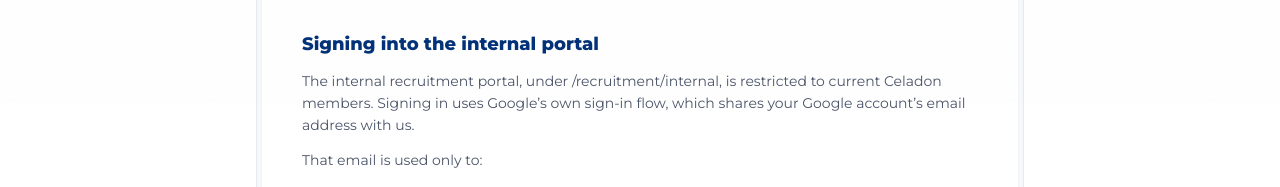
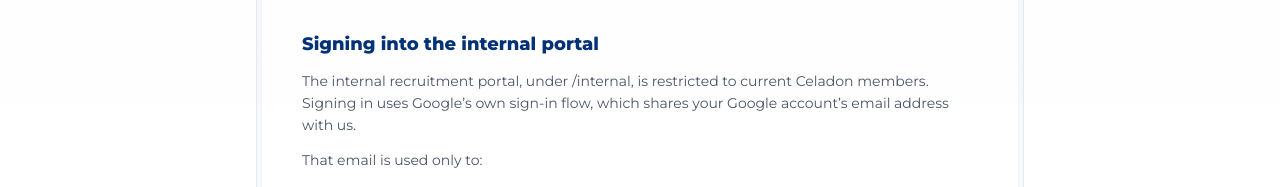
Before and after one commit to Koala3353/celadon-website, a Next.js app: page /privacy in a window 1280 px wide. Shown: the part 697-884 px from the top of the page. Built offline with nearby package versions, Linux system fonts and the light colour scheme.

Commit message:
Move internal recruitment portal from /recruitment/internal to /internal
Shorter path, and it reads more clearly as its own gated area rather
than a subsection of the public recruitment page.

```diff
--- a/src/app/privacy/page.tsx
+++ b/src/app/privacy/page.tsx
@@ -49,7 +49,7 @@
             <div data-reveal>
               <Section title="Signing into the internal portal">
                 <p>
-                  The internal recruitment portal, under /recruitment/internal, is
+                  The internal recruitment portal, under /internal, is
                   restricted to current Celadon members. Signing in uses Google&rsquo;s
                   own sign-in flow, which shares your Google account&rsquo;s email
                   address with us.
--- a/src/app/sitemap.ts
+++ b/src/app/sitemap.ts
@@ -56,7 +56,7 @@
     ...rest,
   }));
 
-  // Deliberately excluded: /recruitment/internal — members-only, marked
+  // Deliberately excluded: /internal — members-only, marked
   // `robots: { index: false }` on the page itself, and never linked from
   // public nav. Listing it here would just be inviting a crawl of a page
   // that has nothing to show an unauthenticated visitor anyway.
```
Also changed, not shown: src/app/internal/page.tsx (renamed from src/app/recruitment/internal/page.tsx), 2 other files (tests, documents, lock files or other folders).
